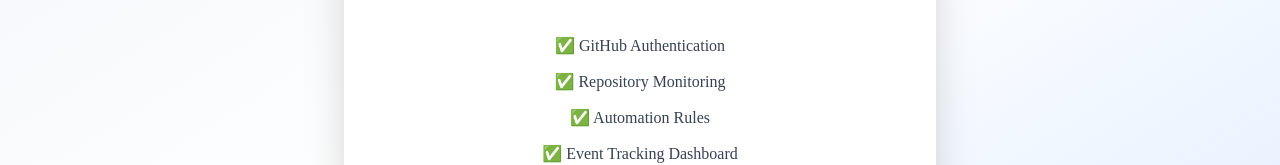
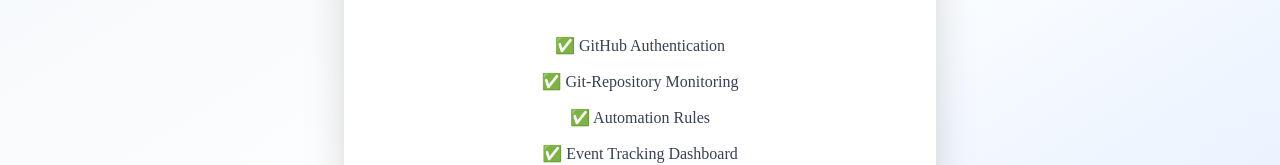
Before and after one commit to HegdeShrinidhi/github-automation-bot, a Next.js app: page / in a window 1280 px wide. Shown: the part 312-477 px from the top of the page. Built offline with nearby package versions, Linux system fonts and the light colour scheme; no server answers.

Commit message:
Add page

```diff
--- a/src/app/page.tsx
+++ b/src/app/page.tsx
@@ -21,7 +21,7 @@
 
         <div className="mb-10 grid gap-3 text-gray-700">
           <p>✅ GitHub Authentication</p>
-          <p>✅ Repository Monitoring</p>
+          <p>✅ Git-Repository Monitoring</p>
           <p>✅ Automation Rules</p>
           <p>✅ Event Tracking Dashboard</p>
         </div>
```
